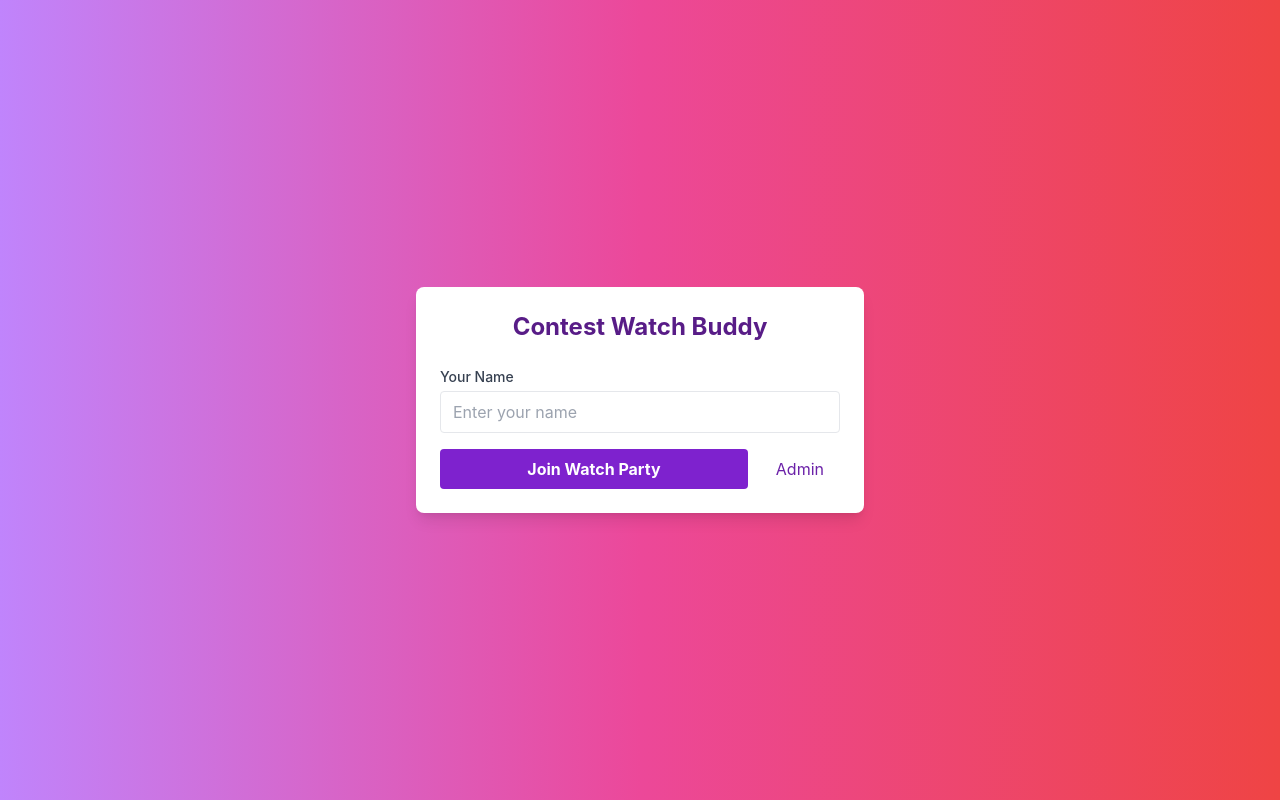
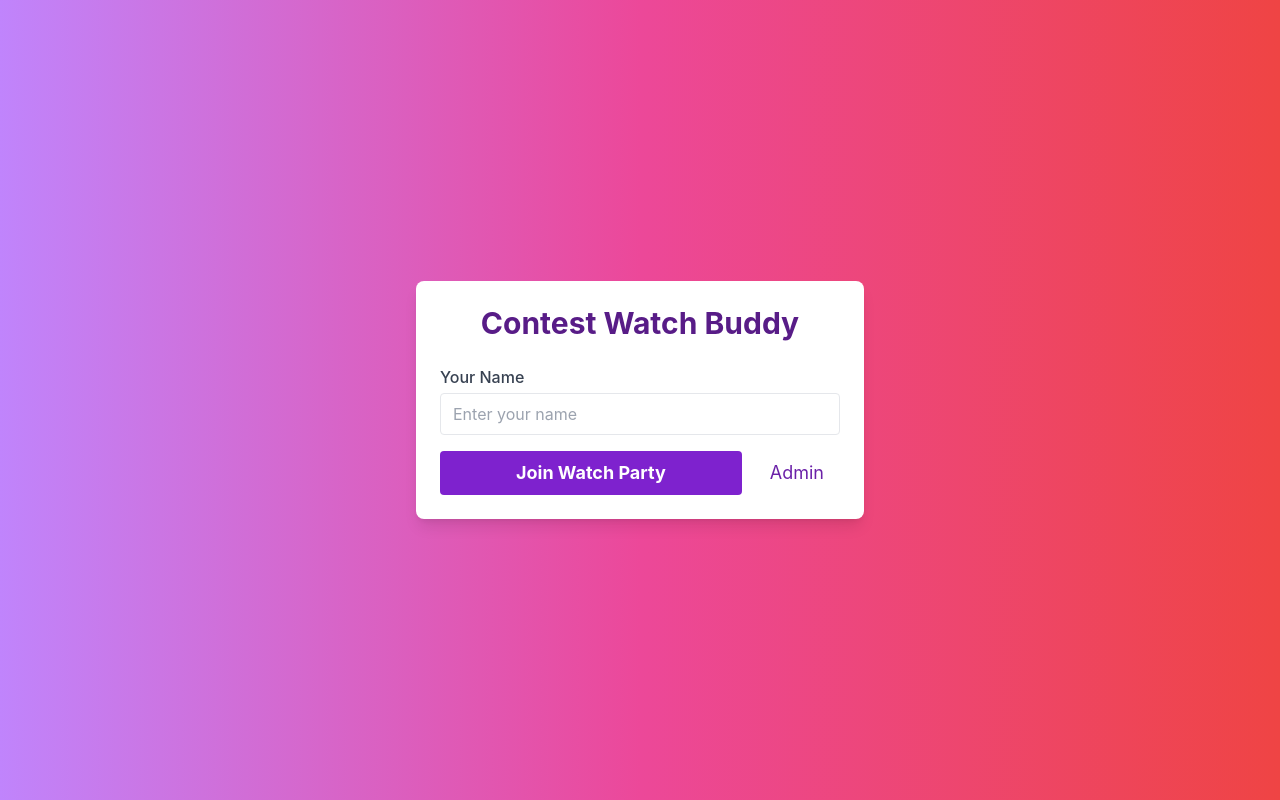
Before and after one commit to balgaly/contest-watch-buddy, a React (Create React App) app: page / in a window 1280 px wide. Built offline with nearby package versions, Linux system fonts and the light colour scheme; no server answers; the database is empty.

Commit message:
Updated Results page and Firestore integration

```diff
--- a/src/components/LoginScreen.jsx
+++ b/src/components/LoginScreen.jsx
@@ -14,12 +14,12 @@ const LoginScreen = ({
     return (
         <div className="min-h-screen bg-gradient-to-r from-purple-400 via-pink-500 to-red-500 flex items-center justify-center p-4">
             <div className="bg-white rounded-lg shadow-lg p-6 w-full max-w-md">
-                <h1 className="text-2xl font-bold text-center text-purple-900 mb-6">
+                <h1 className="text-3xl font-bold text-center text-purple-900 mb-6">
                     Contest Watch Buddy
                 </h1>
                 <div className="space-y-4">
                     <div>
-                        <label className="block text-sm font-medium text-gray-700 mb-1">
+                        <label className="block text-base font-medium text-gray-700 mb-1">
                             Your Name
                         </label>
                         <input
@@ -32,7 +32,7 @@ const LoginScreen = ({
                     </div>
                     {showAdminLogin && (
                         <div>
-                            <label className="block text-sm font-medium text-gray-700 mb-1">
+                            <label className="block text-base font-medium text-gray-700 mb-1">
                                 Admin Password
                             </label>
                             <input
@@ -48,7 +48,7 @@ const LoginScreen = ({
                     <div className="flex space-x-3">
                         <button
                             onClick={handleLogin}
-                            className="w-full bg-purple-700 hover:bg-purple-800 text-white font-bold py-2 px-4 rounded focus:outline-none focus:ring-2 focus:ring-purple-600"
+                            className="w-full bg-purple-700 hover:bg-purple-800 text-white font-bold text-lg py-2 px-4 rounded focus:outline-none focus:ring-2 focus:ring-purple-600"
                         >
                             {showAdminLogin ? 'Login as Admin' : 'Join Watch Party'}
                         </button>
@@ -65,7 +65,7 @@ const LoginScreen = ({
                         ) : (
                             <button
                                 onClick={() => setShowAdminLogin(true)}
-                                className="px-4 py-2 text-purple-800 hover:text-purple-900"
+                                className="px-4 py-2 text-lg text-purple-800 hover:text-purple-900"
                             >
                                 Admin
                             </button>
```
